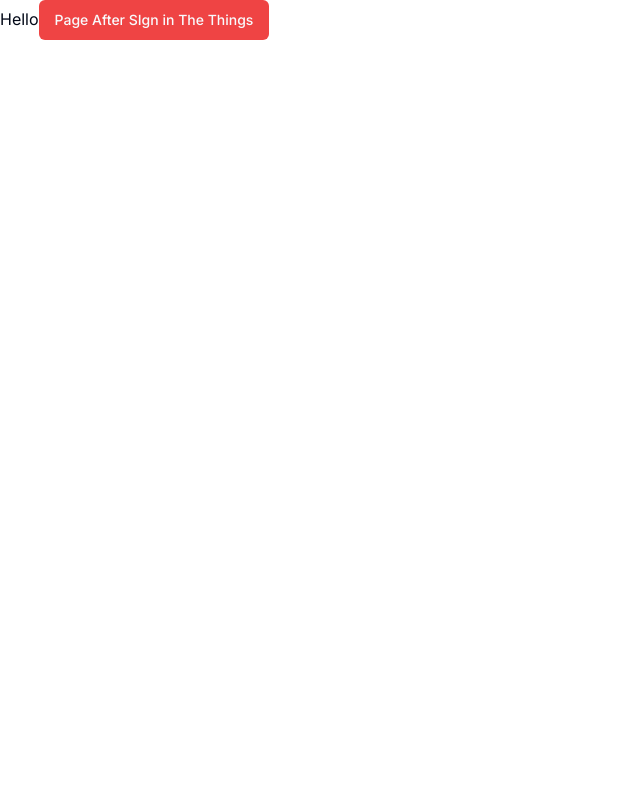
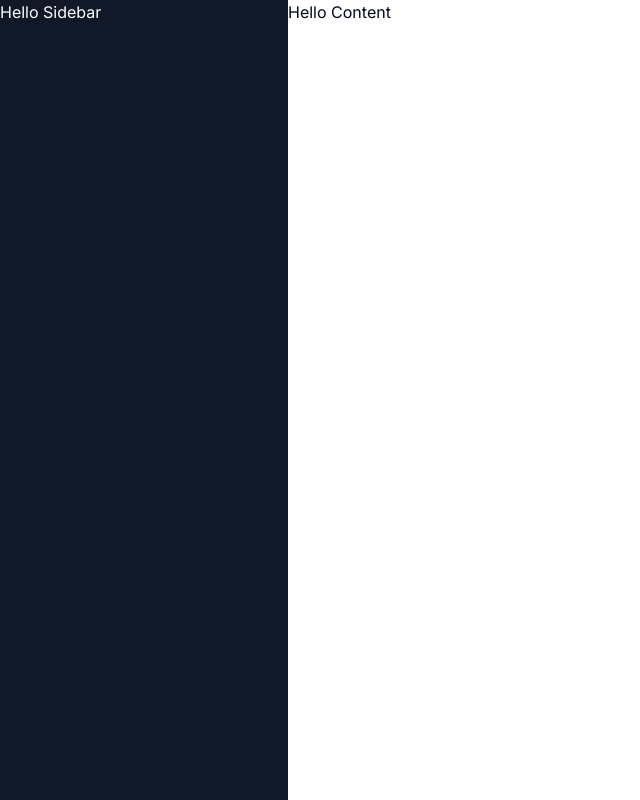
Before and after one commit to Sushankznation/AI-App, a Next.js app: page /dashboard in a window 1280 px wide. Shown: the whole page, without its empty margins (0-640 px from the left). Built offline with nearby package versions, Linux system fonts and the light colour scheme.

Commit message:
BAsic Structure done

```diff
--- a/app/(dashboard)/(routes)/dashboard/page.tsx
+++ b/app/(dashboard)/(routes)/dashboard/page.tsx
@@ -1,8 +1,13 @@
-import { Button } from "@/components/ui/button";
-export default function Dashboard (){
-  return(
-    <div> Hello
-      <Button variant="destructive">Page After SIgn in The Things</Button>
+const DashboardLayout = ({ children }: { children: React.ReactNode }) => {
+  return (
+    <div className="h-full relative">
+      <div className=" hidden h-full md:flex md:w-72 md:flex-col md:fixed md:inset-y-0 z-[80] bg-gray-900">
+        <div className="text-white">Hello Sidebar</div>
+      </div>
+      <main className="md:pl-72">
+        Hello Content
+      </main>
     </div>
-  )
-}
+  );
+};
+export default DashboardLayout;
```
